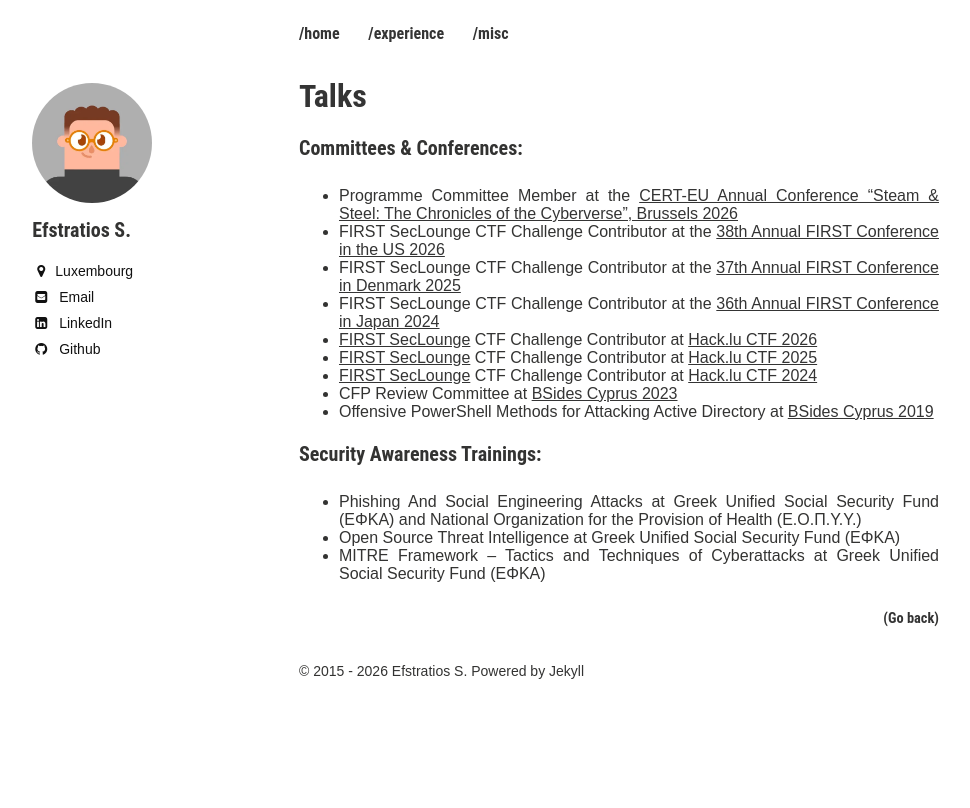
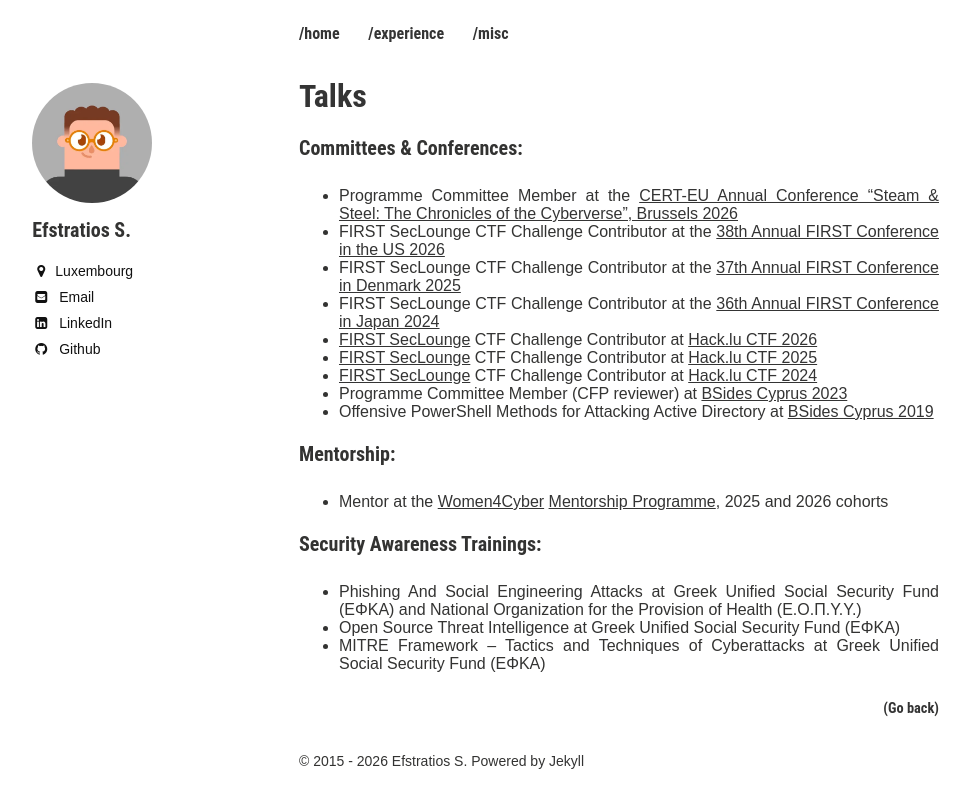
Before and after one commit to efstratios/efstratios.github.io, a Jekyll site: the page built from talks/index.md, in a window 1280 px wide. Shown: the top 808 px of the page, without its empty margins (21-991 px from the left). Built offline with Jekyll 4.4.1, drawn with Linux system fonts in a browser that asks for light colours.

Commit message:
Talks: add Women4Cyber mentorship, reword BSides Cyprus 2023 role
Co-Authored-By: Claude Sonnet 5.5 <noreply@anthropic.com>

```diff
--- a/talks/index.md
+++ b/talks/index.md
@@ -13,8 +13,11 @@ share: true
 * [FIRST SecLounge](https://www.firstseclounge.org/){:target="_blank" rel="noopener"} CTF Challenge Contributor at [Hack.lu CTF 2026](https://2026.hack.lu/){:target="_blank" rel="noopener"}
 * [FIRST SecLounge](https://www.firstseclounge.org/){:target="_blank" rel="noopener"} CTF Challenge Contributor at [Hack.lu CTF 2025](https://2025.hack.lu/){:target="_blank" rel="noopener"}
 * [FIRST SecLounge](https://www.firstseclounge.org/){:target="_blank" rel="noopener"} CTF Challenge Contributor at [Hack.lu CTF 2024](https://2024.hack.lu/){:target="_blank" rel="noopener"}
-* CFP Review Committee at [BSides Cyprus 2023](https://bsidescyprus.com/){:target="_blank" rel="noopener"}
+* Programme Committee Member (CFP reviewer) at [BSides Cyprus 2023](https://bsidescyprus.com/){:target="_blank" rel="noopener"}
 * Offensive PowerShell Methods for Attacking Active Directory at [BSides Cyprus 2019](https://bsidescyprus.com/){:target="_blank" rel="noopener"}
+
+### Mentorship:
+* Mentor at the [Women4Cyber](https://women4cyber.eu/){:target="_blank" rel="noopener"} [Mentorship Programme](https://women4cybermentorship.chronus.com/){:target="_blank" rel="noopener"}, 2025 and 2026 cohorts
 
 ### Security Awareness Trainings:
 * Phishing And Social Engineering Attacks at Greek Unified Social Security Fund (ΕΦΚΑ) and National Organization
```
